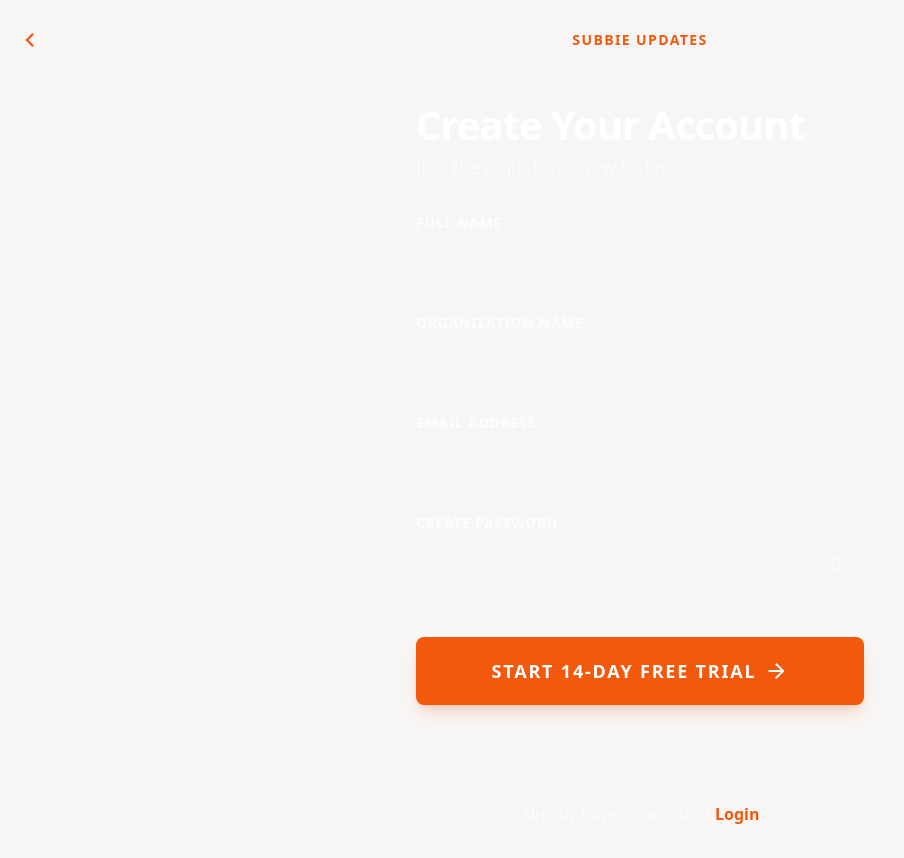
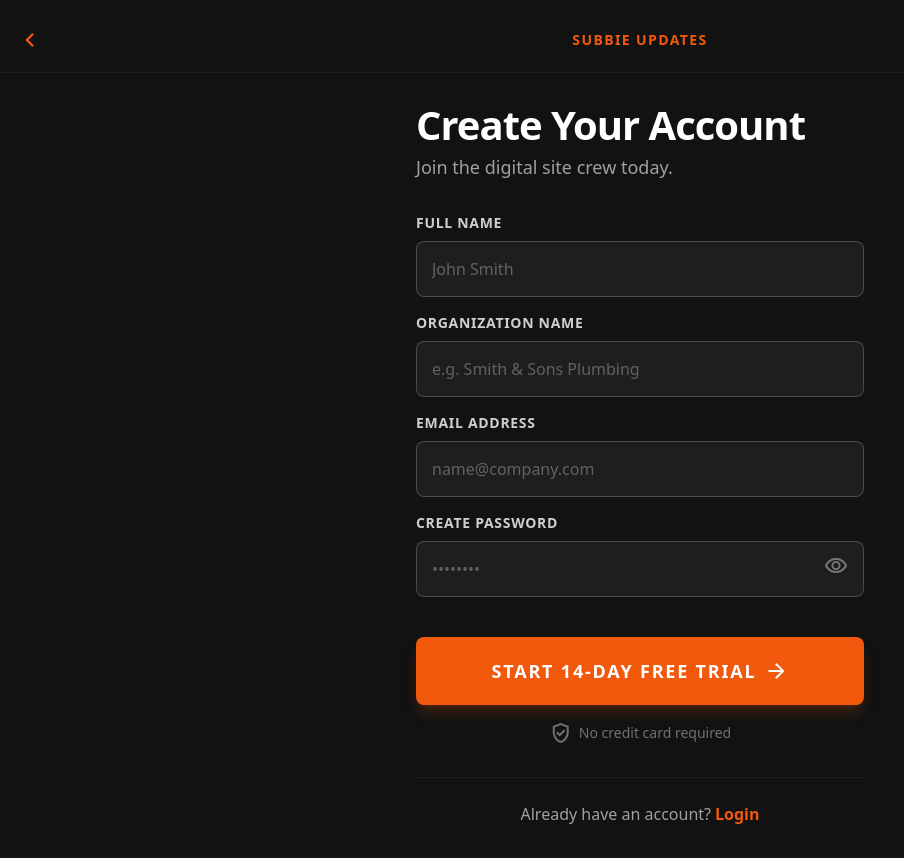
Before and after one commit to PulseWorks-Ltd/Subbie-Updates, a Next.js app: page /signup in a window 1280 px wide. Shown: the whole page, without its empty margins (0-904 px from the left). Built offline with nearby package versions, Linux system fonts and the light colour scheme; no server answers.

Commit message:
Sign In Fix

```diff
--- a/src/app/login/actions.ts
+++ b/src/app/login/actions.ts
@@ -1,6 +1,7 @@
 "use server";
 
 import { redirect } from "next/navigation";
+import { isRedirectError } from "next/dist/client/components/redirect";
 import { signIn } from "@/auth";
 
 function encodeError(message: string) {
@@ -22,6 +23,9 @@
       redirectTo: "/dashboard",
     });
   } catch (error) {
+    if (isRedirectError(error)) {
+      throw error;
+    }
     redirect(`/login?error=${encodeError("Sign in failed. Check your details and try again.")}`);
   }
 }
--- a/src/app/signup/page.tsx
+++ b/src/app/signup/page.tsx
@@ -9,8 +9,8 @@
   const errorMessage = searchParams?.error;
 
   return (
-    <div className="bg-background-light dark:bg-background-dark text-white min-h-screen flex flex-col">
-      <div className="flex items-center bg-background-light dark:bg-background-dark p-4 pb-2 justify-between border-b border-white/5">
+    <div className="bg-background-dark text-white min-h-screen flex flex-col">
+      <div className="flex items-center bg-background-dark p-4 pb-2 justify-between border-b border-white/5">
         <Link href="/" className="text-primary flex size-12 shrink-0 items-center cursor-pointer">
           <span className="material-symbols-outlined" style={{ fontSize: 28 }}>
             chevron_left
```
